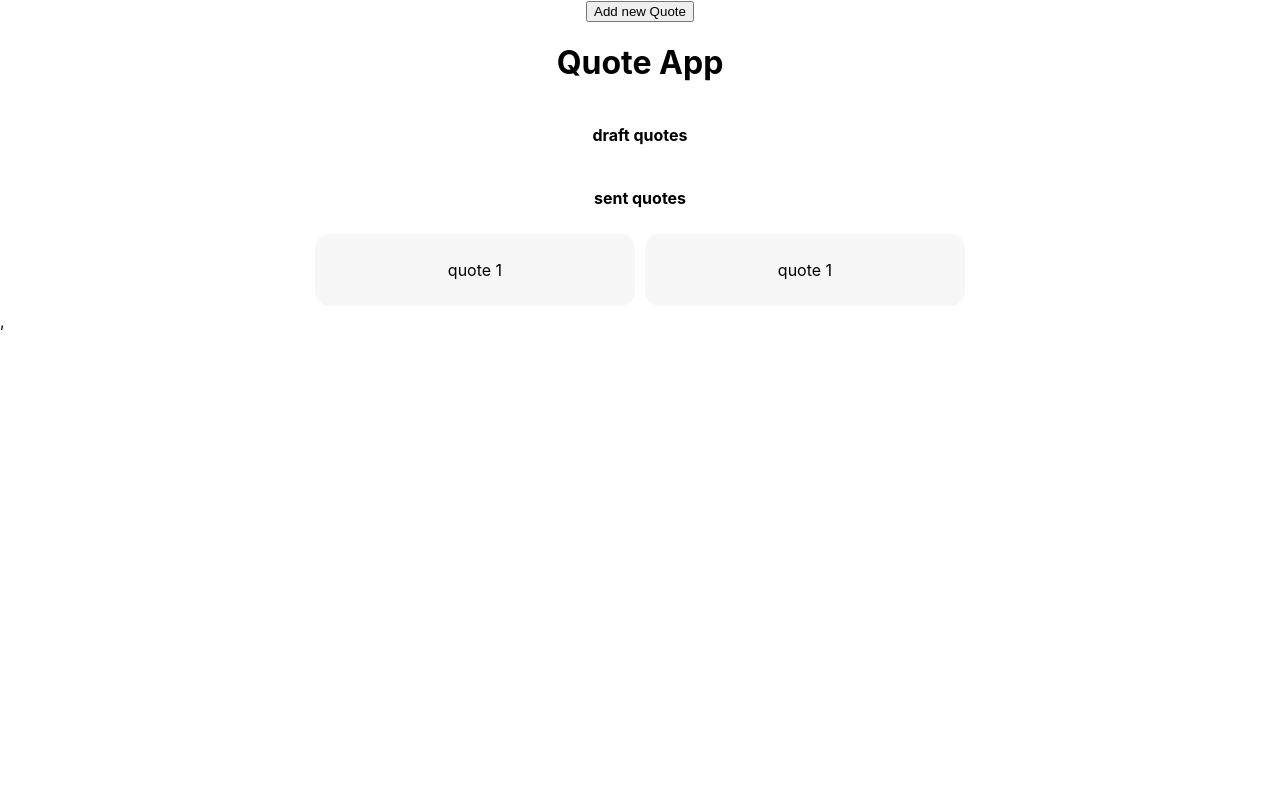
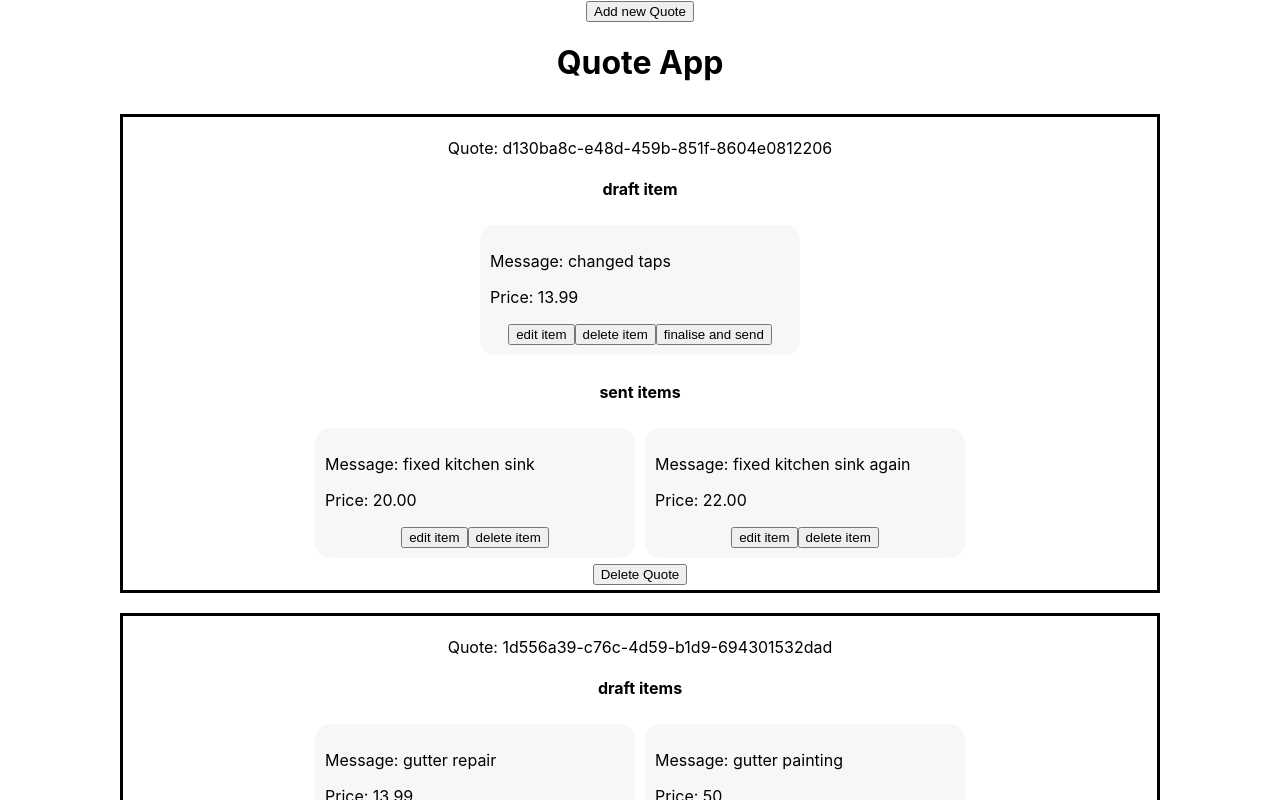
Before and after one commit to Mark-Cooper-Janssen-Vooles/quoteApp.UI, a React (Create React App) app: page / in a window 1280 px wide. Shown: the top 800 px of the page. Built offline with nearby package versions, Linux system fonts and the light colour scheme; data requests are answered from the project's data file.

Commit message:
[MASTER] Fixed quote structure

```diff
--- a/db.json
+++ b/db.json
@@ -2,6 +2,10 @@
   "quotes": [
     {
       "Id": "d130ba8c-e48d-459b-851f-8604e0812206",
+      "Contact": {
+        "Name": "Keanu Reeves",
+        "Email": "keanu.reeves@xero.com"
+      },
       "Items": [
         {
           "Message": "fixed kitchen sink",
@@ -21,6 +25,10 @@
     },
     {
       "Id": "1d556a39-c76c-4d59-b1d9-694301532dad",
+      "Contact": {
+        "Name": "Bob Dylan",
+        "Email": "bobbyboy1234@hotmail.com"
+      },
       "Items": [
         {
           "Message": "leaky roof repair",
@@ -40,6 +48,10 @@
     },
     {
       "Id": "ce7a0bce-dea2-4416-a1cf-7ebb9656d0b4",
+      "Contact": {
+        "Name": "Shakira",
+        "Email": "hipsdontlie@xero.com"
+      },
       "Items": [
         {
           "Message": "planting trees",
@@ -63,6 +75,10 @@
     },
     {
       "Id": "6cc69a53-7534-409f-a487-861ed5359b00",
+      "Contact": {
+        "Name": "THE BIG SHOW",
+        "Email": "wwewrestling@xero.com"
+      },
       "Items": [
         {
           "Message": "fixed flywire door",
--- a/src/App.tsx
+++ b/src/App.tsx
@@ -2,20 +2,25 @@ import React, {useEffect} from 'react'
 import Header from './components/Header'
 import './App.css'
 import Navbar from "./components/Navbar";
-import DraftQuotes from "./components/DraftQuotes";
-import SentQuotes from "./components/SentQuotes";
 import QuoteForm from "./components/QuoteForm";
 import { connect } from "react-redux";
 import {getQuotesRequest} from "./redux/actions/quoteActions";
+import Quote from "./components/Quote"
 
 interface IApp {
     quoteFormActive: boolean,
     getQuotesRequest: () => void,
     quotes: {
         Id: string,
-        Items: {}[],
-        DraftItems: {}[]
-    }
+        Items: {
+            Message: string,
+            Price: string,
+        }
+        DraftItems: {
+            Message: string,
+            Price: string,
+        },
+    }[]
 }
 
 const App: React.FC<IApp> = (props) => {
@@ -30,9 +35,10 @@ const App: React.FC<IApp> = (props) => {
         {props.quoteFormActive ?
             <QuoteForm />
             : <></>}
-        {console.log(props.quotes)}
-      <DraftQuotes draftquotes={props.quotes.DraftItems} />
-      <SentQuotes />
+
+      {props.quotes && props.quotes.map((quote: any) => {
+          return <Quote quote={quote} />
+      })}
     </div>
   )
 }
--- a/src/components/DraftQuote.tsx
+++ b/src/components/DraftQuote.tsx
@@ -7,7 +7,8 @@ const DraftQuote = (props: any) => {
 
     return (
         <div className="quote-card">
-            <Quote quote={props.quote}/>
+            <p style={{textAlign: "left"}}>Message: {props.quote.Message}</p>
+            <p style={{textAlign: "left"}}>Price: {props.quote.Price}</p>
             <DraftQuoteActions />
         </div>
     );
--- a/src/components/DraftQuoteActions.tsx
+++ b/src/components/DraftQuoteActions.tsx
@@ -3,8 +3,8 @@ import React from "react";
 const DraftQuoteActions = () => {
     return (
         <div data-testid="quote-actions">
-            <button>edit quote</button>
-            <button>delete quote</button>
+            <button>edit item</button>
+            <button>delete item</button>
             <button>finalise and send</button>
         </div>
     );
--- a/src/components/DraftQuotes.tsx
+++ b/src/components/DraftQuotes.tsx
@@ -7,12 +7,12 @@ const DraftQuotes = (props: any) => {
 
     return (
         <div>
-            <h4 data-testid="component-header">draft quotes</h4>
+            <h4 data-testid="component-header">draft item{props.draftquotes.length > 1 && 's'}</h4>
             <div className="quote-card-layout">
                 {/*.map the quotes here*/}
-                {props.draftquotes && props.draftquotes.map((quote: any) => {
-                    console.log(quote);
-                    return <DraftQuote quote={quote}/>
+                {props.draftquotes && props.draftquotes.map((draftQuote: any) => {
+                    console.log(draftQuote);
+                    return <DraftQuote quote={draftQuote}/>
                 })}
             </div>
 
--- a/src/components/Quote.tsx
+++ b/src/components/Quote.tsx
@@ -1,12 +1,15 @@
 import React from "react";
+import DraftQuotes from "./DraftQuotes";
+import SentQuotes from "./SentQuotes";
 
 const Quote = (props: any) => {
+    console.log(props.quote.DraftItems);
     return (
-        <div data-testid="quote-info">
-            <p>quote 1</p>
-            {/*<p style={{textAlign: "left"}}>to: {props.quote.Message}</p>*/}
-            {/*<p style={{textAlign: "left"}}>amount: {props.quote.Price}</p>*/}
-            {/*<p style={{textAlign: "left"}}>contact: </p>*/}
+        <div data-testid="quote-info" style={{borderStyle: "solid", margin: "10px", padding: "5px", width: "80%"}}>
+            <p>Quote: {props.quote.Id}</p>
+            {props.quote.DraftItems && <DraftQuotes draftquotes={props.quote.DraftItems} style={{align: "left"}} />}
+            {props.quote.Items && <SentQuotes sentQuotes={props.quote.Items} style={{align: "left"}} />}
+            <button>Delete Quote</button>
         </div>
     );
 };
--- a/src/components/SentQuote.tsx
+++ b/src/components/SentQuote.tsx
@@ -1,11 +1,18 @@
 import React from "react";
 import Quote from "./Quote";
 import './QuoteCard.css';
+import DraftQuoteActions from "./DraftQuoteActions";
 
-const SentQuote = () => {
+const SentQuote = (props: any) => {
     return (
         <div className="quote-card" data-testid="sent-quote">
-            <Quote />
+            <p style={{textAlign: "left"}}>Message: {props.quote.Message}</p>
+            <p style={{textAlign: "left"}}>Price: {props.quote.Price}</p>
+
+            <div data-testid="quote-actions">
+                <button>edit item</button>
+                <button>delete item</button>
+            </div>
         </div>
     );
 };
--- a/src/components/SentQuotes.tsx
+++ b/src/components/SentQuotes.tsx
@@ -2,13 +2,15 @@ import React from "react";
 import './QuoteCardLayout.css'
 import SentQuote from "./SentQuote";
 
-const SentQuotes = () => {
+const SentQuotes = (props: any) => {
     return (
         <div>
-            <h4 data-testid="sent-quotes">sent quotes</h4>
+            <h4 data-testid="sent-quotes">sent item{props.sentQuotes.length > 1 && 's'}</h4>
             <div className="quote-card-layout">
                 {/*.map the quotes here*/}
-                <SentQuote /><SentQuote />
+                {props.sentQuotes && props.sentQuotes.map((sentQuote: any) => {
+                    return <SentQuote quote={sentQuote}/>
+                })}
             </div>
         </div>
     );
```
